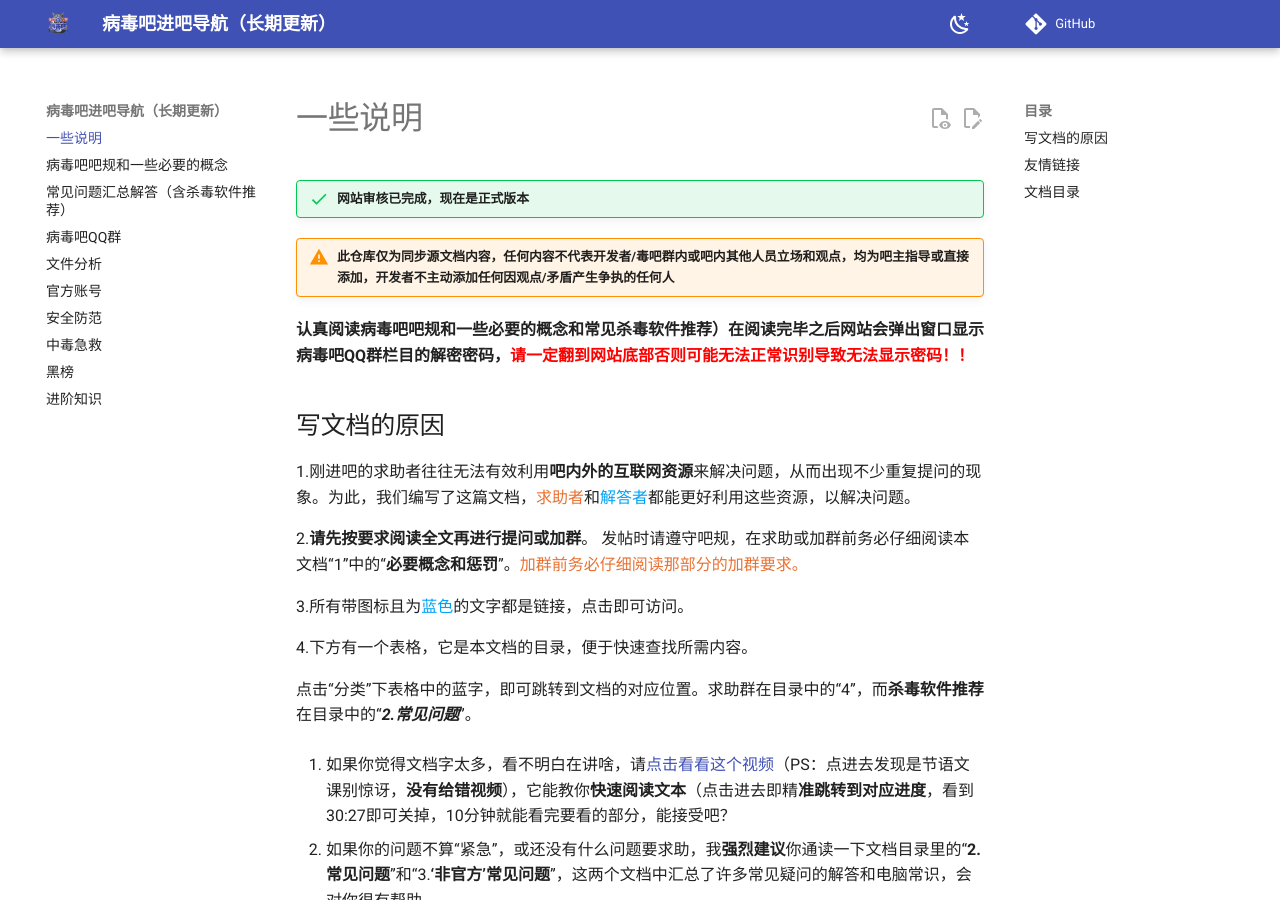
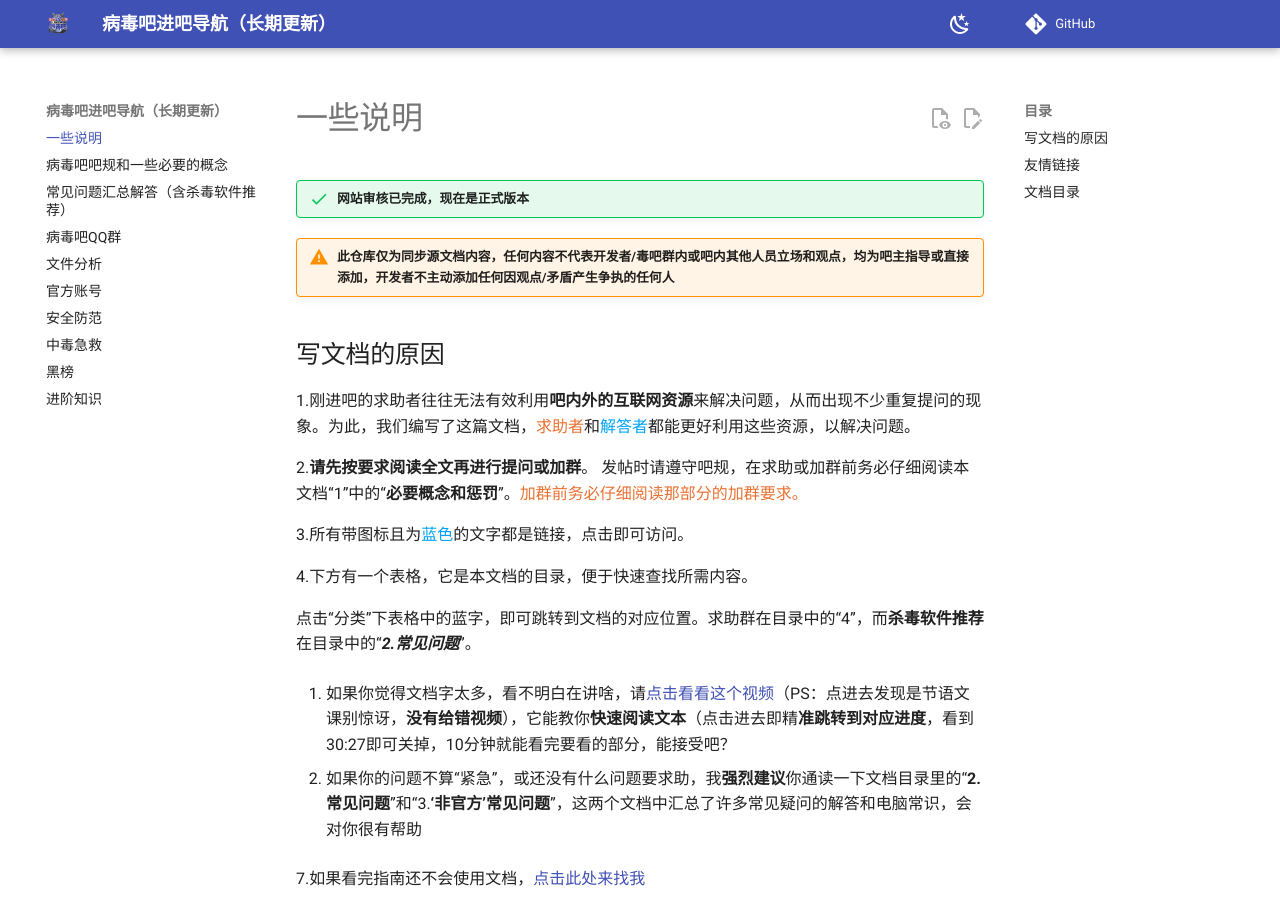
Before and after one commit to weasUXL/bdb_docs, an MkDocs documentation site: the page built from docs/index.md, in a window 1280 px wide and 900 px high. Built offline with MkDocs 1.6.1 and Material for MkDocs 9.7.7, drawn with Linux system fonts in a browser that asks for light colours; comment, search, counter and statistics services are not loaded.

Commit message:
忘记删除的地方

```diff
--- a/docs/index.md
+++ b/docs/index.md
@@ -3,8 +3,6 @@
 !!! success "网站审核已完成，现在是正式版本"
 
 !!! warning "此仓库仅为同步源文档内容，任何内容不代表开发者/毒吧群内或吧内其他人员立场和观点，均为吧主指导或直接添加，开发者不主动添加任何因观点/矛盾产生争执的任何人"
-
-**认真阅读病毒吧吧规和一些必要的概念和常见杀毒软件推荐）在阅读完毕之后网站会弹出窗口显示病毒吧QQ群栏目的解密密码，<span style="color: red;">请一定翻到网站底部否则可能无法正常识别导致无法显示密码！！</span>**
 
 ## 写文档的原因
 1.刚进吧的求助者往往无法有效利用**吧内外的互联网资源**来解决问题，从而出现不少重复提问的现象。为此，我们编写了这篇文档，<span style="color: #E97132;">求助者</span>和<span style="color: #00A3F5;">解答者</span>都能更好利用这些资源，以解决问题。
```
